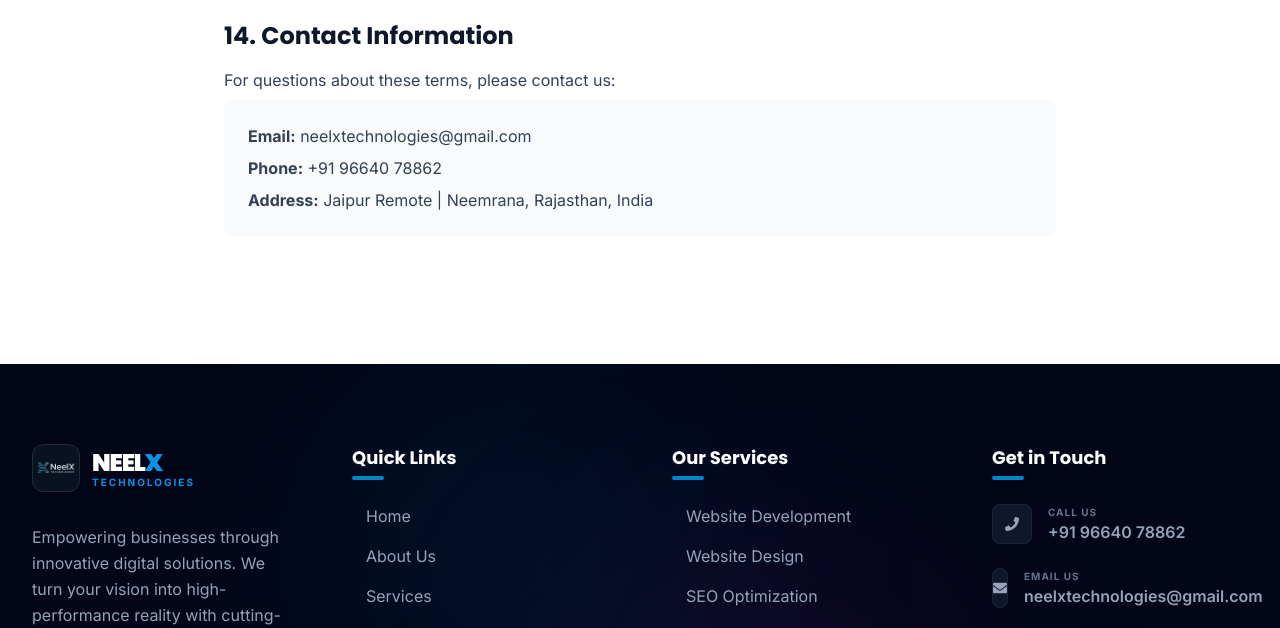
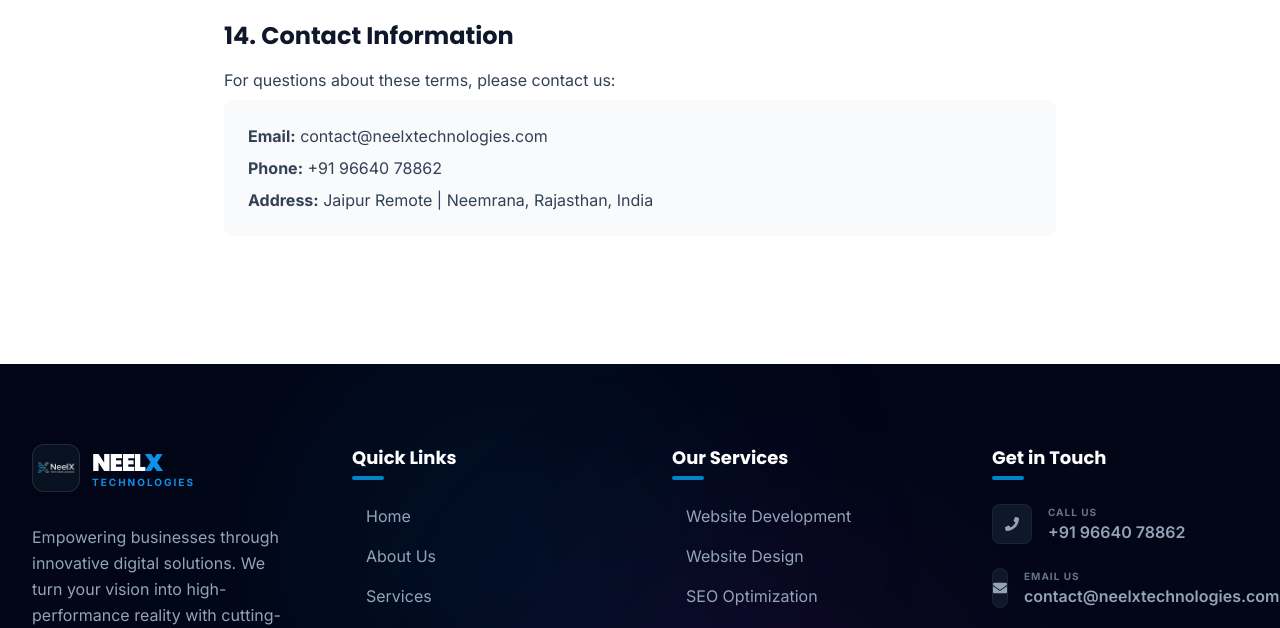
Before and after one commit to NeelX-Technologies/NeelXweb, a React (Vite) app: page /terms in a window 1280 px wide. Shown: the part 3120-3748 px from the top of the page. Built offline with nearby package versions, Linux system fonts and the light colour scheme.

Commit message:
email update

```diff
--- a/index.html
+++ b/index.html
@@ -44,7 +44,7 @@
   <meta property="twitter:image" content="https://www.neelxtechnologies.com/neelX.jpeg" />
 
   <!-- Contact & Business Info -->
-  <meta name="contact" content="neelxtechnologies@gmail.com" />
+  <meta name="contact" content="contact@neelxtechnologies.com" />
   <meta name="phone" content="+91-96640-78862" />
 
   <!-- Schema.org structured data -->
@@ -56,7 +56,7 @@
       "url": "https://www.neelxtechnologies.com",
       "logo": "https://www.neelxtechnologies.com/neelX.jpeg",
       "description": "Professional web development, design, SEO, and digital marketing services",
-      "email": "neelxtechnologies@gmail.com",
+      "email": "contact@neelxtechnologies.com",
       "telephone": "+91-96640-78862",
       "address": {
         "@type": "PostalAddress",
@@ -73,7 +73,7 @@
         "@type": "ContactPoint",
         "telephone": "+91-96640-78862",
         "contactType": "Customer Service",
-        "email": "neelxtechnologies@gmail.com",
+        "email": "contact@neelxtechnologies.com",
         "availableLanguage": ["English"]
       },
       "areaServed": "Worldwide",
@@ -97,7 +97,7 @@
       "image": "https://www.neelxtechnologies.com/neelX.jpeg",
       "url": "https://www.neelxtechnologies.com",
       "telephone": "+91-96640-78862",
-      "email": "neelxtechnologies@gmail.com",
+      "email": "contact@neelxtechnologies.com",
       "priceRange": "$$",
       "address": {
         "@type": "PostalAddress",
--- a/src/components/layout/Footer.jsx
+++ b/src/components/layout/Footer.jsx
@@ -156,7 +156,7 @@ const Footer = () => {
               </li>
               <li>
                 <a
-                  href="mailto:neelxtechnologies@gmail.com"
+                  href="mailto:contact@neelxtechnologies.com"
                   className="flex items-center gap-4 text-dark-400 hover:text-white transition-all group"
                 >
                   <div className="w-10 h-10 bg-dark-900 border border-white/5 rounded-lg flex items-center justify-center group-hover:bg-primary-600 transition-colors">
@@ -164,7 +164,7 @@ const Footer = () => {
                   </div>
                   <div>
                     <p className="text-[10px] uppercase tracking-widest font-bold text-dark-500">Email Us</p>
-                    <p className="font-semibold">neelxtechnologies@gmail.com</p>
+                    <p className="font-semibold">contact@neelxtechnologies.com</p>
                   </div>
                 </a>
               </li>
--- a/src/pages/Privacy.jsx
+++ b/src/pages/Privacy.jsx
@@ -151,7 +151,7 @@ const Privacy = () => {
               If you have questions or concerns about this Privacy Policy, please contact us:
             </p>
             <div className="bg-dark-50 rounded-lg p-6">
-              <p className="text-dark-700 mb-2"><strong>Email:</strong> neelxtechnologies@gmail.com</p>
+              <p className="text-dark-700 mb-2"><strong>Email:</strong> contact@neelxtechnologies.com</p>
               <p className="text-dark-700 mb-2"><strong>Phone:</strong> +91 96640 78862</p>
               <p className="text-dark-700 mb-0"><strong>Address:</strong> Jaipur Remote | Neemrana, Rajasthan, India</p>
             </div>
--- a/src/pages/Refund.jsx
+++ b/src/pages/Refund.jsx
@@ -168,7 +168,7 @@ const Refund = () => {
               For refund requests or questions about this policy:
             </p>
             <div className="bg-dark-50 rounded-lg p-6">
-              <p className="text-dark-700 mb-2"><strong>Email:</strong> neelxtechnologies@gmail.com</p>
+              <p className="text-dark-700 mb-2"><strong>Email:</strong> contact@neelxtechnologies.com</p>
               <p className="text-dark-700 mb-2"><strong>Phone:</strong> +91 96640 78862</p>
               <p className="text-dark-700 mb-2"><strong>Address:</strong> Jaipur Remote | Neemrana, Rajasthan, India</p>
               <p className="text-dark-700 mb-0"><strong>Business Hours:</strong> Monday - Saturday, 9:00 AM - 6:00 PM IST</p>
--- a/src/pages/Terms.jsx
+++ b/src/pages/Terms.jsx
@@ -139,7 +139,7 @@ const Terms = () => {
               For questions about these terms, please contact us:
             </p>
             <div className="bg-dark-50 rounded-lg p-6">
-              <p className="text-dark-700 mb-2"><strong>Email:</strong> neelxtechnologies@gmail.com</p>
+              <p className="text-dark-700 mb-2"><strong>Email:</strong> contact@neelxtechnologies.com</p>
               <p className="text-dark-700 mb-2"><strong>Phone:</strong> +91 96640 78862</p>
               <p className="text-dark-700 mb-0"><strong>Address:</strong> Jaipur Remote | Neemrana, Rajasthan, India</p>
             </div>
```
